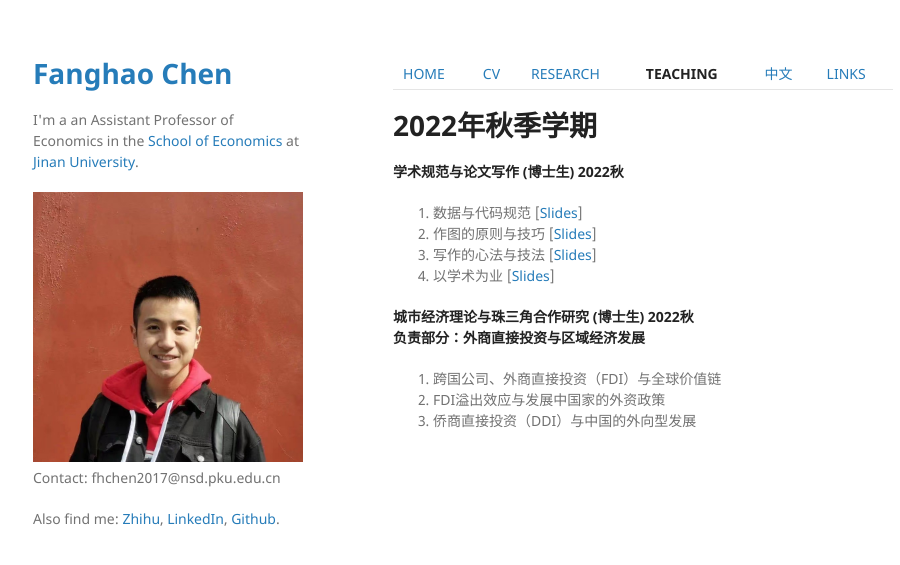
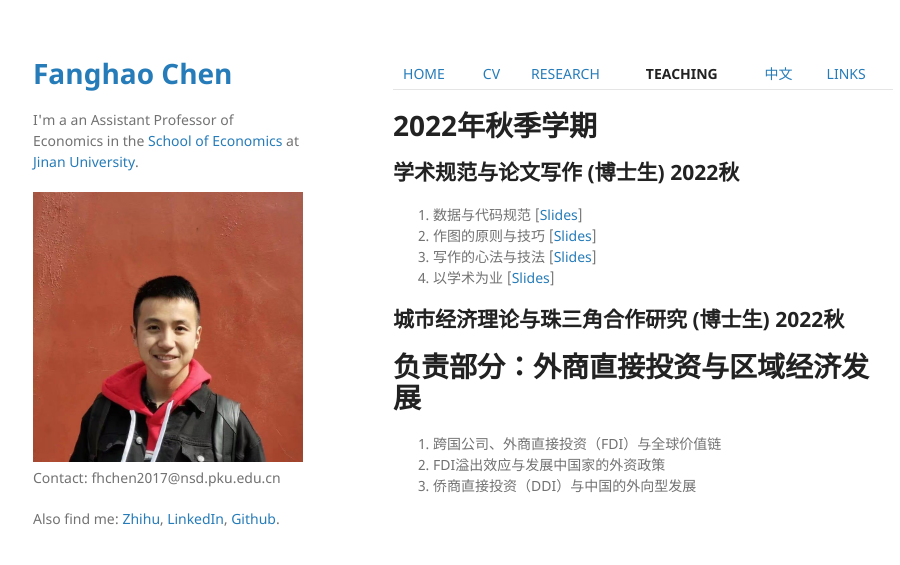
Before and after one commit to FanghaoChen/homepage, a Jekyll site: the page built from teaching.md, in a window 1280 px wide. Shown: the top 565 px of the page, without its empty margins (177-1077 px from the left). Built offline with Jekyll 4.4.1, drawn with Linux system fonts in a browser that asks for light colours; our own code applies the rules of GitHub Pages for plain Markdown files.

```diff
--- a/teaching.md
+++ b/teaching.md
@@ -2,14 +2,14 @@
 
 # 2022年秋季学期
 
-**学术规范与论文写作 (博士生) 2022秋** <br/>
+## **学术规范与论文写作 (博士生) 2022秋** <br/>
 1. 数据与代码规范   [[Slides](./assets/Lec1_CodeData_220911.pdf)] <br/>
 2. 作图的原则与技巧 [[Slides](./assets/Lec2_Figure_220911.pdf)] <br/>
 3. 写作的心法与技法 [[Slides](./assets/Lec3_Writing_220921.pdf)]<br/>
 4. 以学术为业       [[Slides](./assets/Lec4_Academic_220921.pdf)] <br/>
 
-**城市经济理论与珠三角合作研究 (博士生) 2022秋** <br/>
-**负责部分：外商直接投资与区域经济发展**
+## **城市经济理论与珠三角合作研究 (博士生) 2022秋** <br/>
+# **负责部分：外商直接投资与区域经济发展**
 1. 跨国公司、外商直接投资（FDI）与全球价值链 <br/>
 2. FDI溢出效应与发展中国家的外资政策 <br/>
 3. 侨商直接投资（DDI）与中国的外向型发展 <br/>
```
